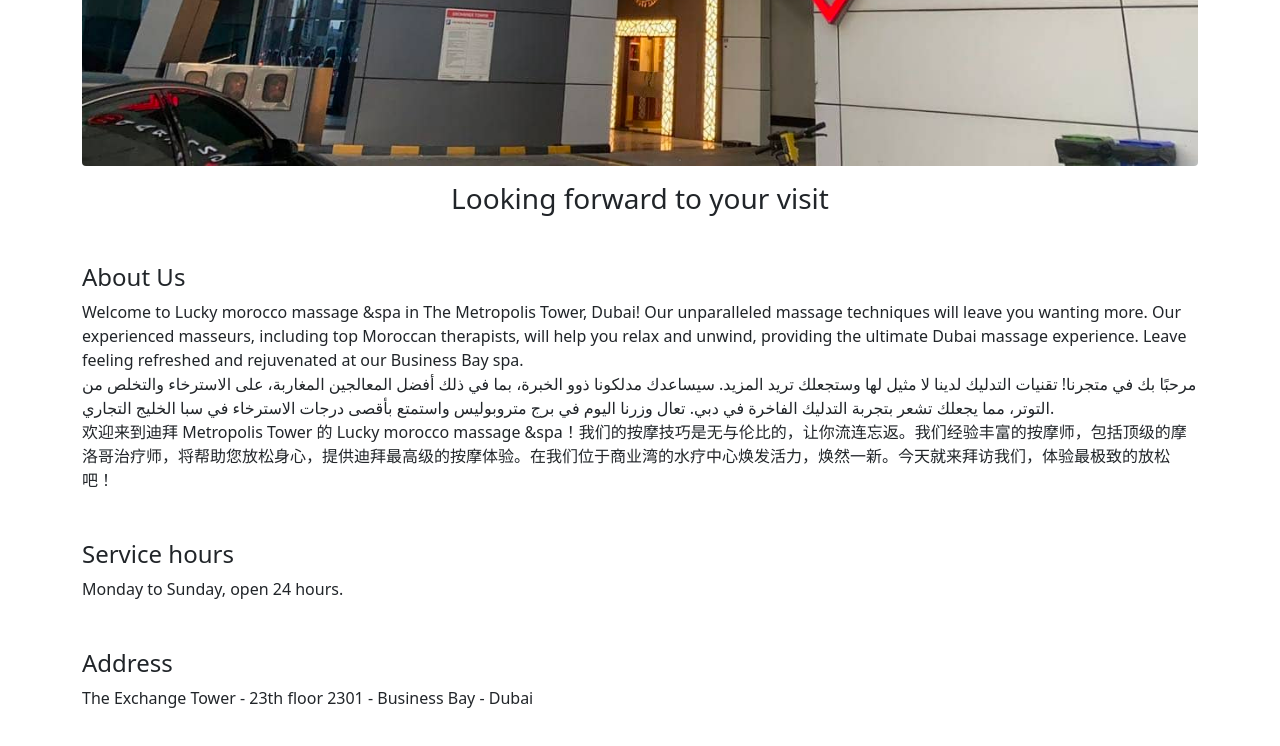
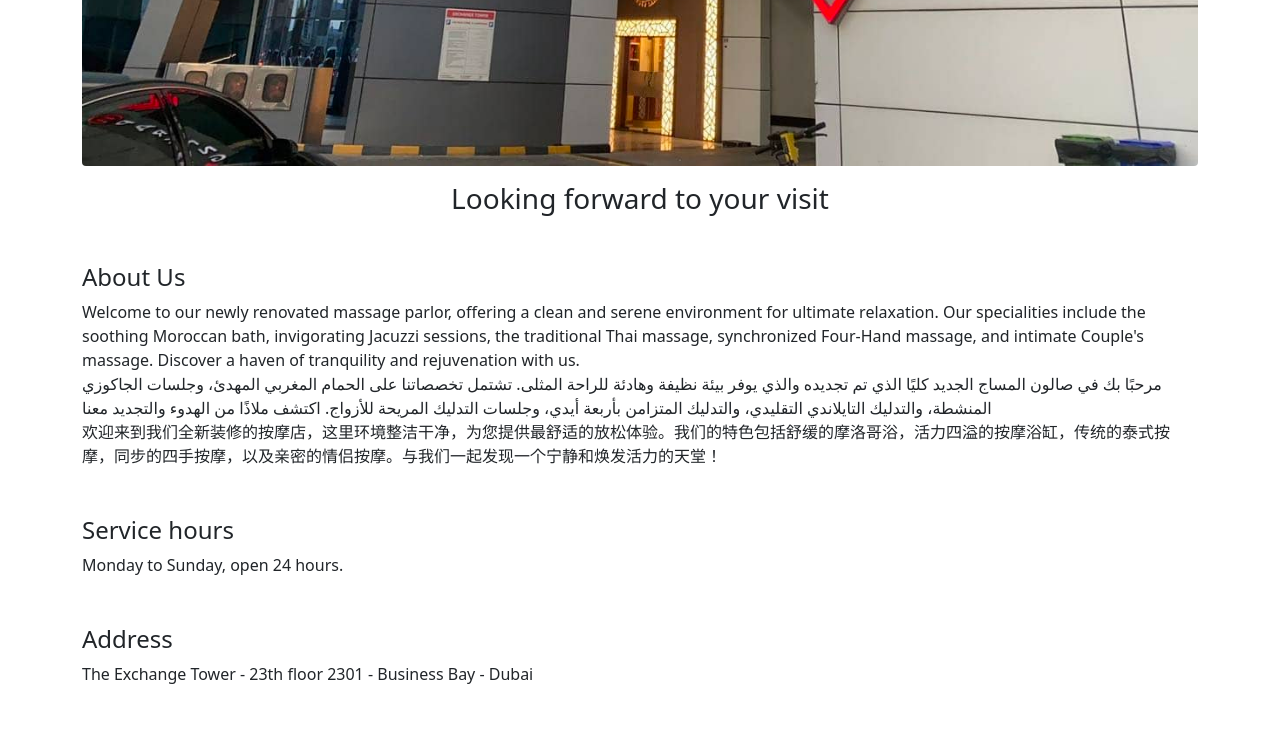
Before and after one commit to icoolqin/LuckySpa, a plain HTML site: page about.html in a window 1280 px wide. Shown: the part 1471-2217 px from the top of the page. Drawn offline with nearby package versions, Linux system fonts and the light colour scheme; grey boxes are pictures that could not be loaded.

Commit message:
change adout

```diff
--- a/about.html
+++ b/about.html
@@ -53,9 +53,9 @@
   <section class="about-us my-5">
     <div class="container">
       <h4>About Us</h4>
-      <p>Welcome to Lucky morocco massage &spa in The Metropolis Tower, Dubai! Our unparalleled massage techniques will leave you wanting more. Our experienced masseurs, including top Moroccan therapists, will help you relax and unwind, providing the ultimate Dubai massage experience. Leave feeling refreshed and rejuvenated at our Business Bay spa.
-        <br>مرحبًا بك في متجرنا! تقنيات التدليك لدينا لا مثيل لها وستجعلك تريد المزيد. سيساعدك مدلكونا ذوو الخبرة، بما في ذلك أفضل المعالجين المغاربة، على الاسترخاء والتخلص من التوتر، مما يجعلك تشعر بتجربة التدليك الفاخرة في دبي. تعال وزرنا اليوم في برج متروبوليس واستمتع بأقصى درجات الاسترخاء في سبا الخليج التجاري.
-        <br>欢迎来到迪拜 Metropolis Tower 的 Lucky morocco massage &spa！我们的按摩技巧是无与伦比的，让你流连忘返。我们经验丰富的按摩师，包括顶级的摩洛哥治疗师，将帮助您放松身心，提供迪拜最高级的按摩体验。在我们位于商业湾的水疗中心焕发活力，焕然一新。今天就来拜访我们，体验最极致的放松吧！</p>
+      <p>Welcome to our newly renovated massage parlor, offering a clean and serene environment for ultimate relaxation. Our specialities include the soothing Moroccan bath, invigorating Jacuzzi sessions, the traditional Thai massage, synchronized Four-Hand massage, and intimate Couple's massage. Discover a haven of tranquility and rejuvenation with us.
+      <br>مرحبًا بك في صالون المساج الجديد كليًا الذي تم تجديده والذي يوفر بيئة نظيفة وهادئة للراحة المثلى. تشتمل تخصصاتنا على الحمام المغربي المهدئ، وجلسات الجاكوزي المنشطة، والتدليك التايلاندي التقليدي، والتدليك المتزامن بأربعة أيدي، وجلسات التدليك المريحة للأزواج. اكتشف ملاذًا من الهدوء والتجديد معنا
+      <br>欢迎来到我们全新装修的按摩店，这里环境整洁干净，为您提供最舒适的放松体验。我们的特色包括舒缓的摩洛哥浴，活力四溢的按摩浴缸，传统的泰式按摩，同步的四手按摩，以及亲密的情侣按摩。与我们一起发现一个宁静和焕发活力的天堂！</p>
     </div>
   </section>
 
```
